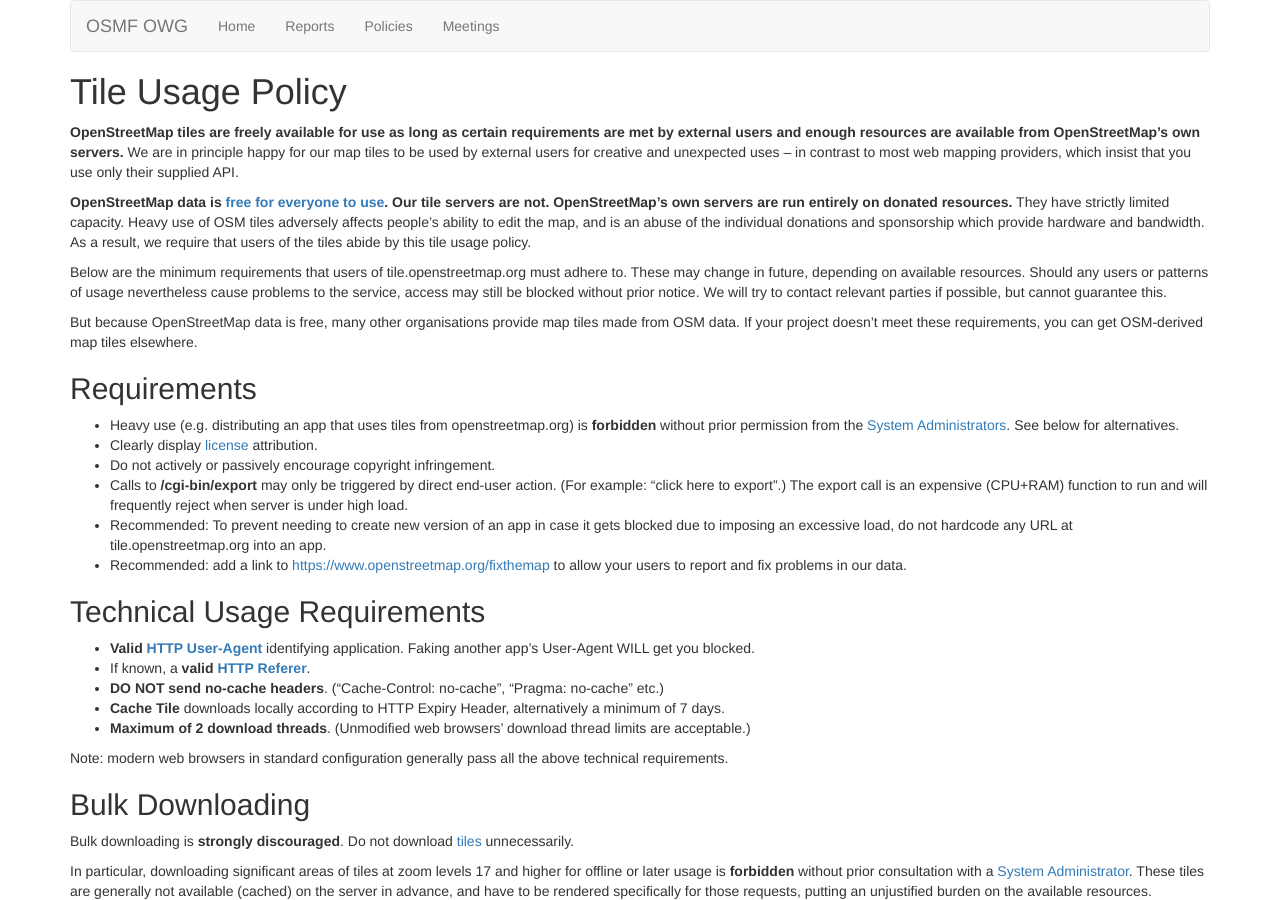
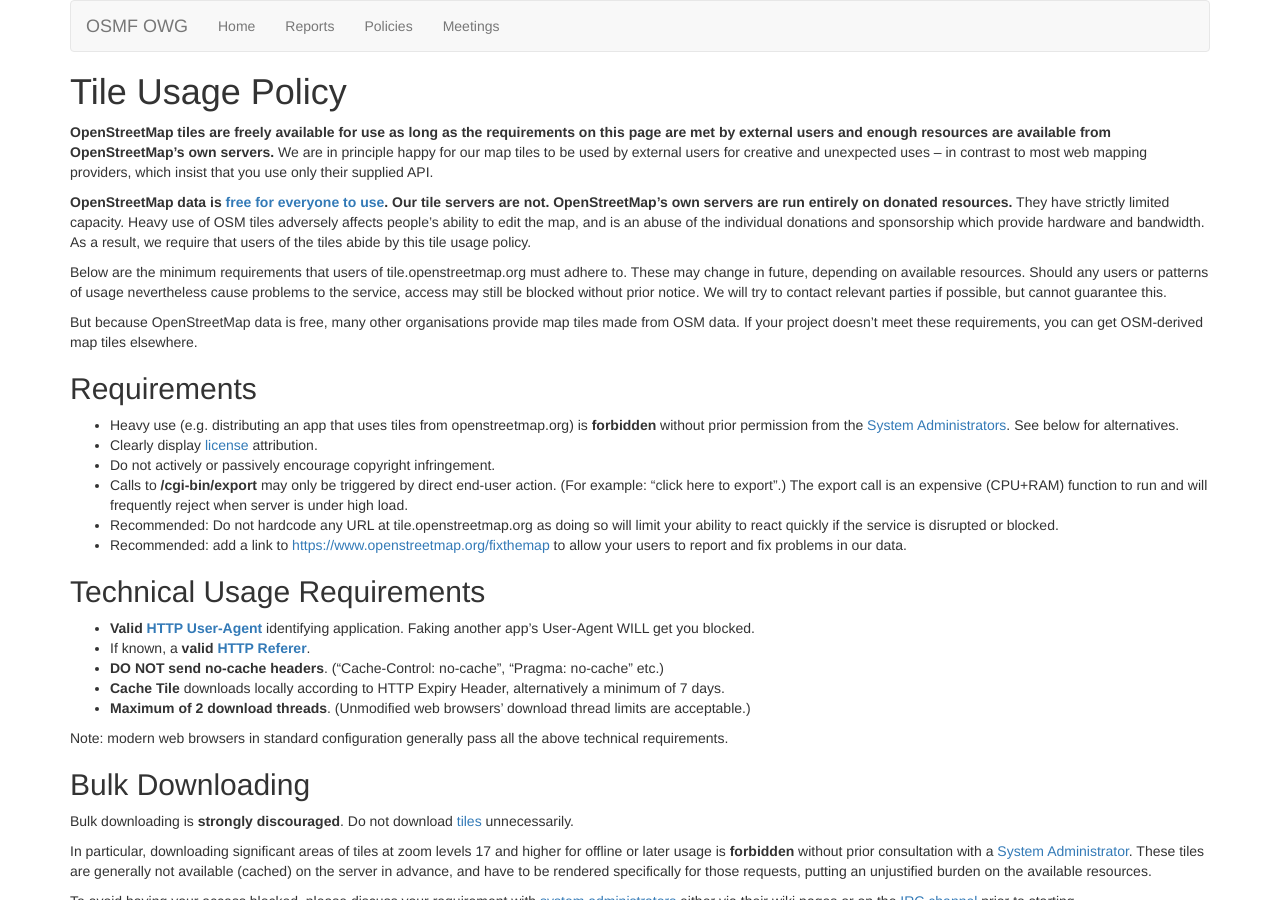
Before and after one commit to openstreetmap/owg-website, a Jekyll site: the page built from policies/tiles.md, in a window 1280 px wide and 900 px high. Built offline with Jekyll 4.4.1, drawn with Linux system fonts in a browser that asks for light colours.

Commit message:
Update tiles.md

```diff
--- a/policies/tiles.md
+++ b/policies/tiles.md
@@ -5,7 +5,7 @@
 
 # {{ page.title }}
 
-**OpenStreetMap tiles are freely available for use as long as certain requirements are met by external users and enough resources are available from OpenStreetMap's own servers.** We are in principle happy for our map tiles to be used by external users for creative and unexpected uses – in contrast to most web mapping providers, which insist that you use only their supplied API.
+**OpenStreetMap tiles are freely available for use as long as the requirements on this page are met by external users and enough resources are available from OpenStreetMap's own servers.** We are in principle happy for our map tiles to be used by external users for creative and unexpected uses – in contrast to most web mapping providers, which insist that you use only their supplied API.
 
 **OpenStreetMap data is [free for everyone to use](https://wiki.openstreetmap.org/wiki/OpenStreetMap_License). Our tile servers are not. OpenStreetMap's own servers are run entirely on donated resources.** They have strictly limited capacity. Heavy use of OSM tiles adversely affects people's ability to edit the map, and is an abuse of the individual donations and sponsorship which provide hardware and bandwidth. As a result, we require that users of the tiles abide by this tile usage policy.
 
@@ -19,7 +19,7 @@
 * Clearly display [license](https://wiki.openstreetmap.org/wiki/License) attribution.
 * Do not actively or passively encourage copyright infringement.
 * Calls to **/cgi-bin/export** may only be triggered by direct end-user action. (For example: "click here to export".) The export call is an expensive (CPU+RAM) function to run and will frequently reject when server is under high load.
-* Recommended: To prevent needing to create new version of an app in case it gets blocked due to imposing an excessive load, do not hardcode any URL at tile.openstreetmap.org into an app.
+* Recommended: Do not hardcode any URL at tile.openstreetmap.org as doing so will limit your ability to react quickly if the service is disrupted or blocked.
 * Recommended: add a link to [https://www.openstreetmap.org/fixthemap](https://www.openstreetmap.org/fixthemap) to allow your users to report and fix problems in our data.
 
 ## Technical Usage Requirements
```
